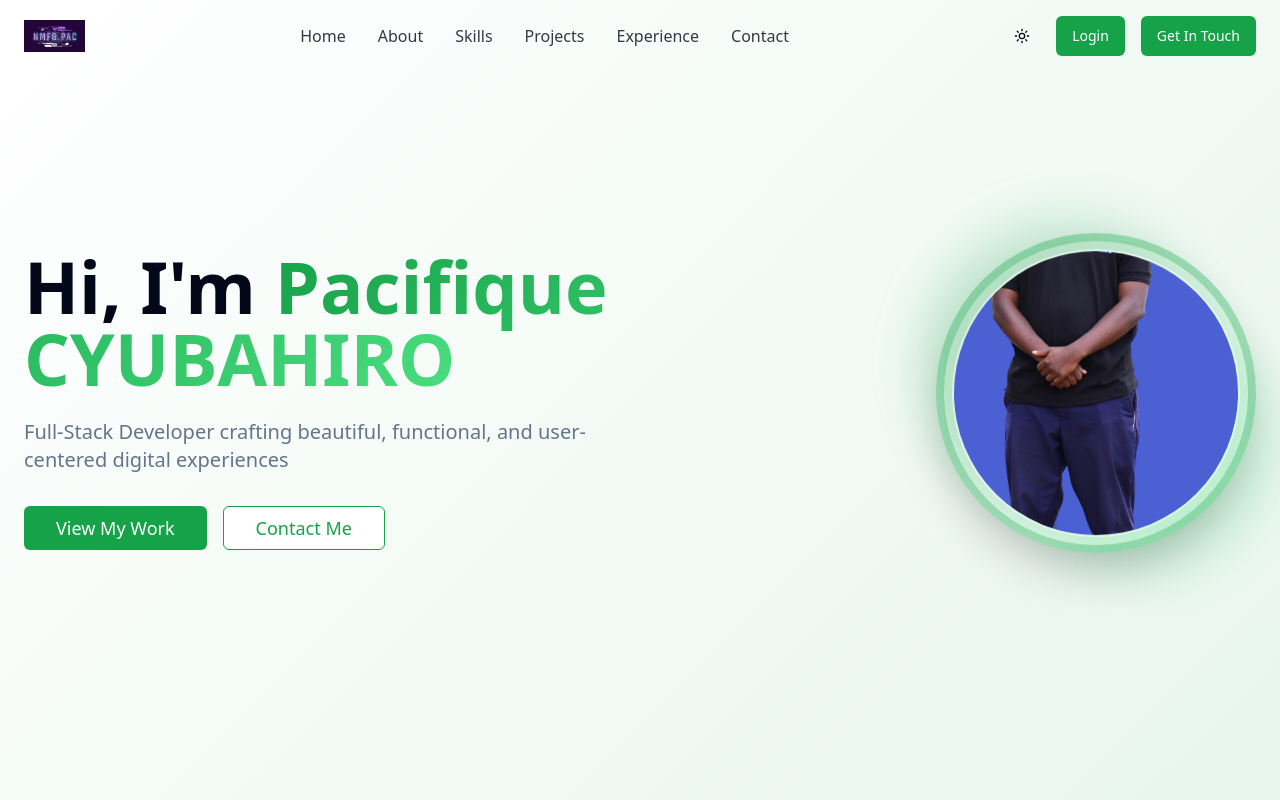
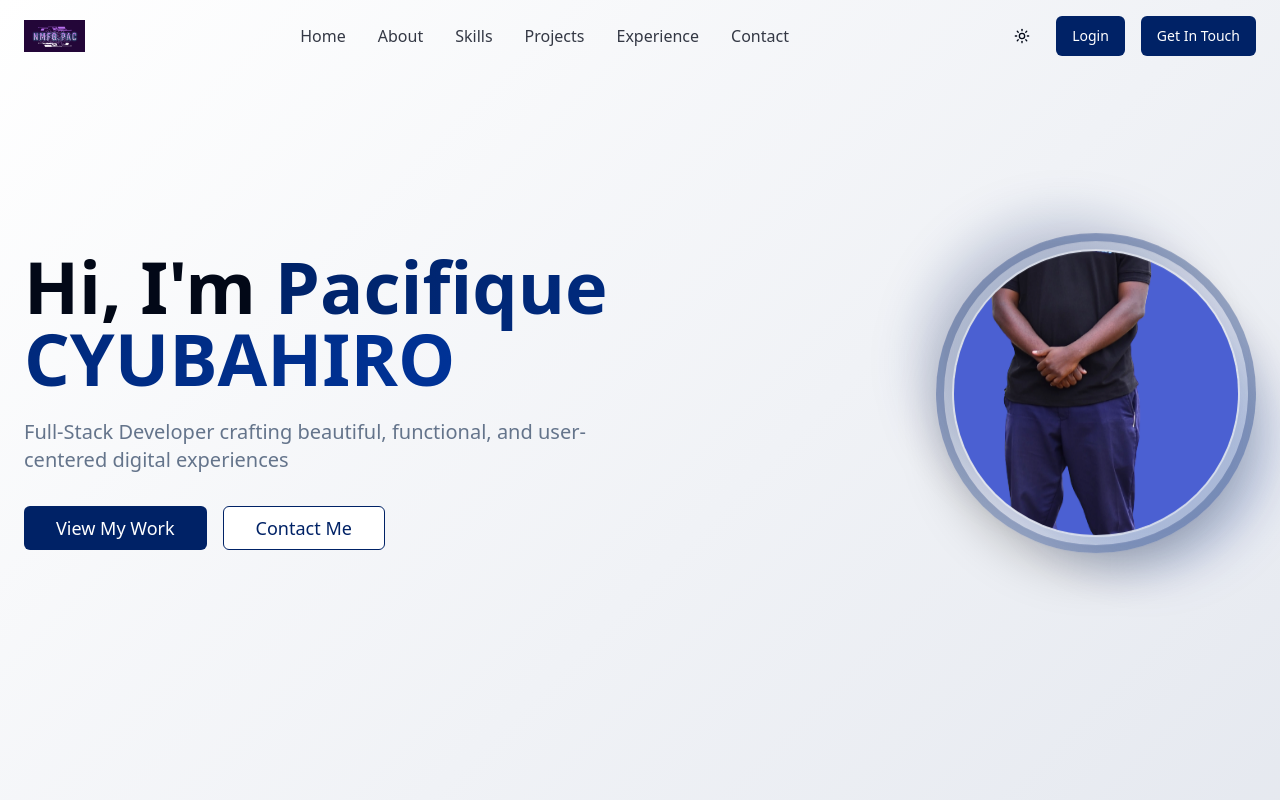
Before and after one commit to pacifiqueCYUBAHIRO/NMFG.pac-poltfolio, a React (Vite) app: page / in a window 1280 px wide. Shown: the top 800 px of the page. Built offline with nearby package versions, Linux system fonts and the light colour scheme.

Commit message:
Update on heroSection

```diff
--- a/src/index.css
+++ b/src/index.css
@@ -1,4 +1,3 @@
-
 @tailwind base;
 @tailwind components;
 @tailwind utilities;
@@ -37,12 +36,12 @@
 
     --radius: 0.5rem;
 
-    /* Portfolio specific colors - White-Green Theme */
-    --portfolio-primary: 142 76% 36%;
-    --portfolio-secondary: 142 69% 58%;
-    --portfolio-accent: 142 85% 25%;
+    /* Portfolio specific colors - White-Black-Dark Blue Theme */
+    --portfolio-primary: 220 100% 20%;
+    --portfolio-secondary: 220 100% 30%;
+    --portfolio-accent: 220 100% 15%;
     --portfolio-bg-start: 0 0% 100%;
-    --portfolio-bg-end: 142 76% 36%;
+    --portfolio-bg-end: 220 100% 20%;
     --portfolio-text-light: 210 40% 98%;
     --portfolio-text-dark: 222.2 84% 4.9%;
   }
@@ -77,8 +76,8 @@
     --ring: 212.7 26.8% 83.9%;
 
     /* Dark mode portfolio colors */
-    --portfolio-primary: 142 76% 36%;
-    --portfolio-secondary: 142 69% 58%;
+    --portfolio-primary: 220 100% 30%;
+    --portfolio-secondary: 220 100% 40%;
     --portfolio-bg-start: 222.2 84% 4.9%;
     --portfolio-bg-end: 217.2 32.6% 17.5%;
   }
```
